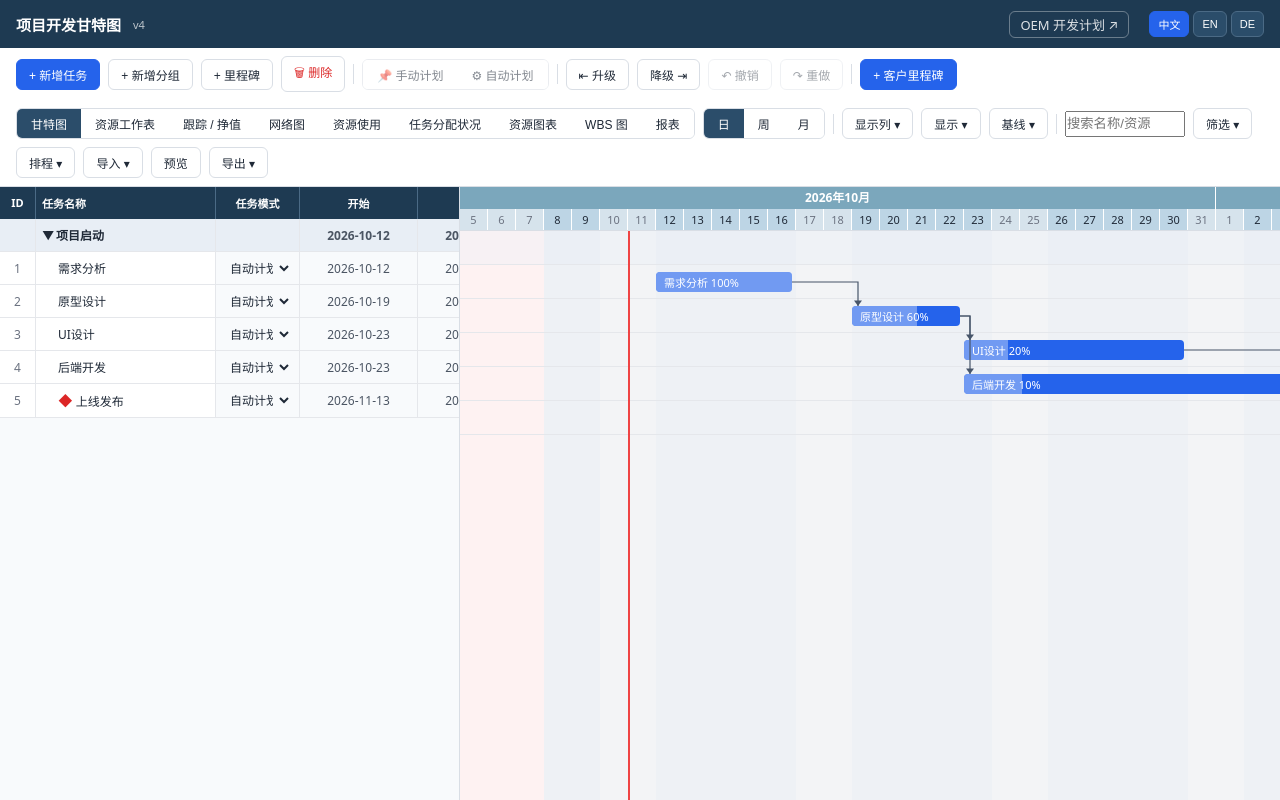
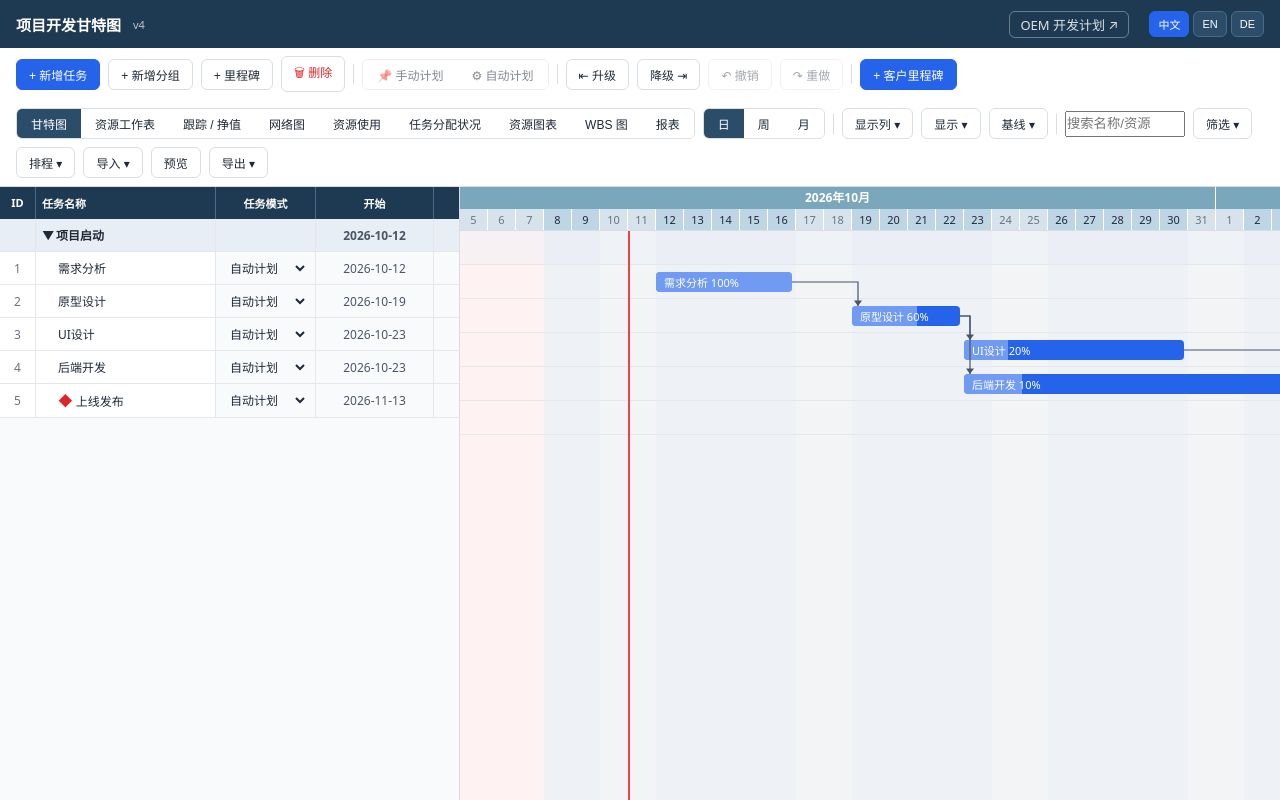
Before and after one commit to wdjiangdev/ProjectPilot, a plain HTML site: page v4/index.html in a window 1280 px wide. Drawn offline with Linux system fonts and the light colour scheme.

Commit message:
v4: wider task mode column: v4/index.html

```diff
--- a/v4/index.html
+++ b/v4/index.html
@@ -750,7 +750,7 @@ var COLS = [
   {key:'id',    cls:'c-id',    defW:36, fixed:true},
   {key:'name',  cls:'c-name',  defW:0,  fixed:true, i18n:'cName'},
   {key:'wbs',   cls:'c-wbs',   defW:56, i18n:'cWbs', hide:true},
-  {key:'mode',  cls:'c-mode',  defW:84, i18n:'cMode'},
+  {key:'mode',  cls:'c-mode',  defW:100, i18n:'cMode'},
   {key:'owner', cls:'c-owner', defW:110, i18n:'cOwner', hide:true},
   {key:'dur',   cls:'c-dur',   defW:52, i18n:'cDur', hide:true},
   {key:'work',  cls:'c-work',  defW:60, i18n:'cWork', hide:true},
```
